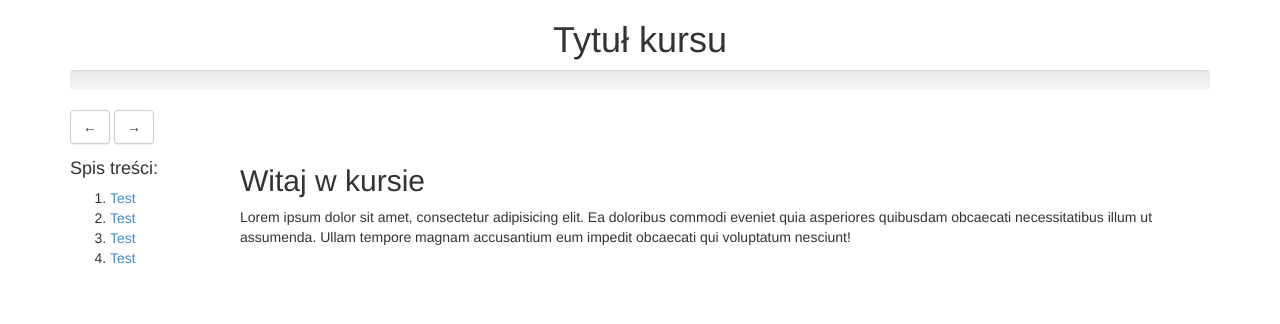
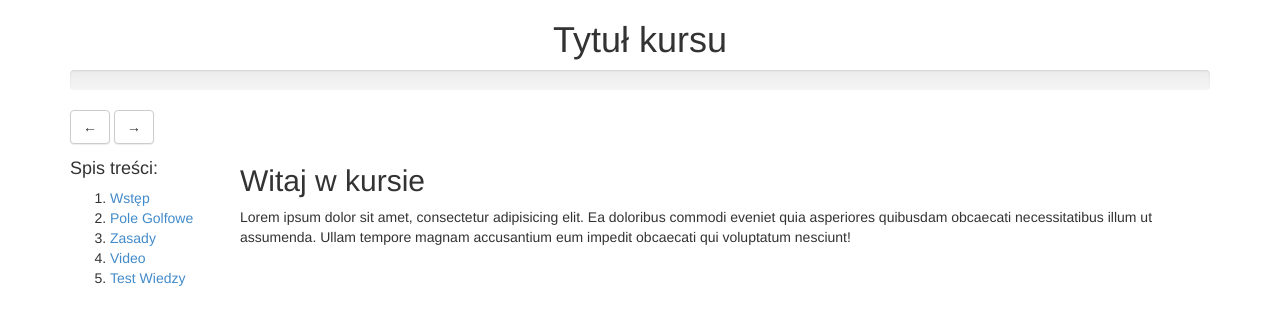
Before and after one commit to pgol2/Golf-Course, a website: page app/lessons/lesson1/lesson1.html in a window 1280 px wide. Drawn offline with nearby package versions, Linux system fonts and the light colour scheme.

Commit message:
no globals

```diff
--- a/app/js/scripts.js
+++ b/app/js/scripts.js
@@ -1,3 +1,4 @@
+( function($) {
 "use strict";
 
 var pages = [],
@@ -146,3 +147,4 @@
 bajery it p
 listenery na video
 */
+})(jQuery);
--- a/app/lessons/lesson1/lesson1.html
+++ b/app/lessons/lesson1/lesson1.html
@@ -37,10 +37,11 @@
   <div class="left-menu">
     <h4>Spis treści:</h4>
     <ol>
-      <li><a href="#">Test</a></li>
-      <li><a href="#">Test</a></li>
-      <li><a href="#">Test</a></li>
-      <li><a href="#">Test</a></li>
+      <li><a href="#0">Wstęp</a></li>
+      <li><a href="#1">Pole Golfowe</a></li>
+      <li><a href="#2">Zasady</a></li>
+      <li><a href="#3">Video</a></li>
+      <li><a href="#4">Test Wiedzy</a></li>
     </ol>
   </div>
   <div class="content clearfix">
```
